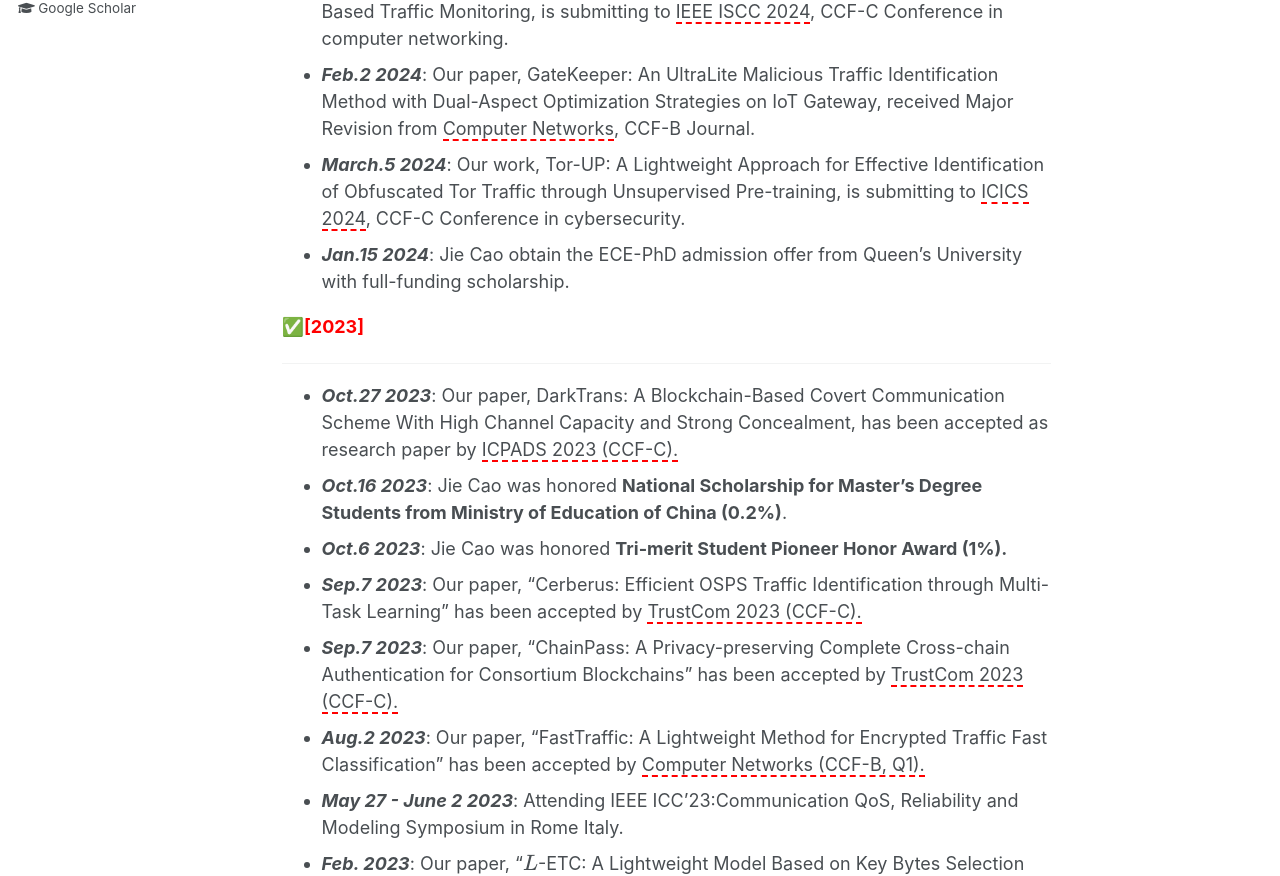
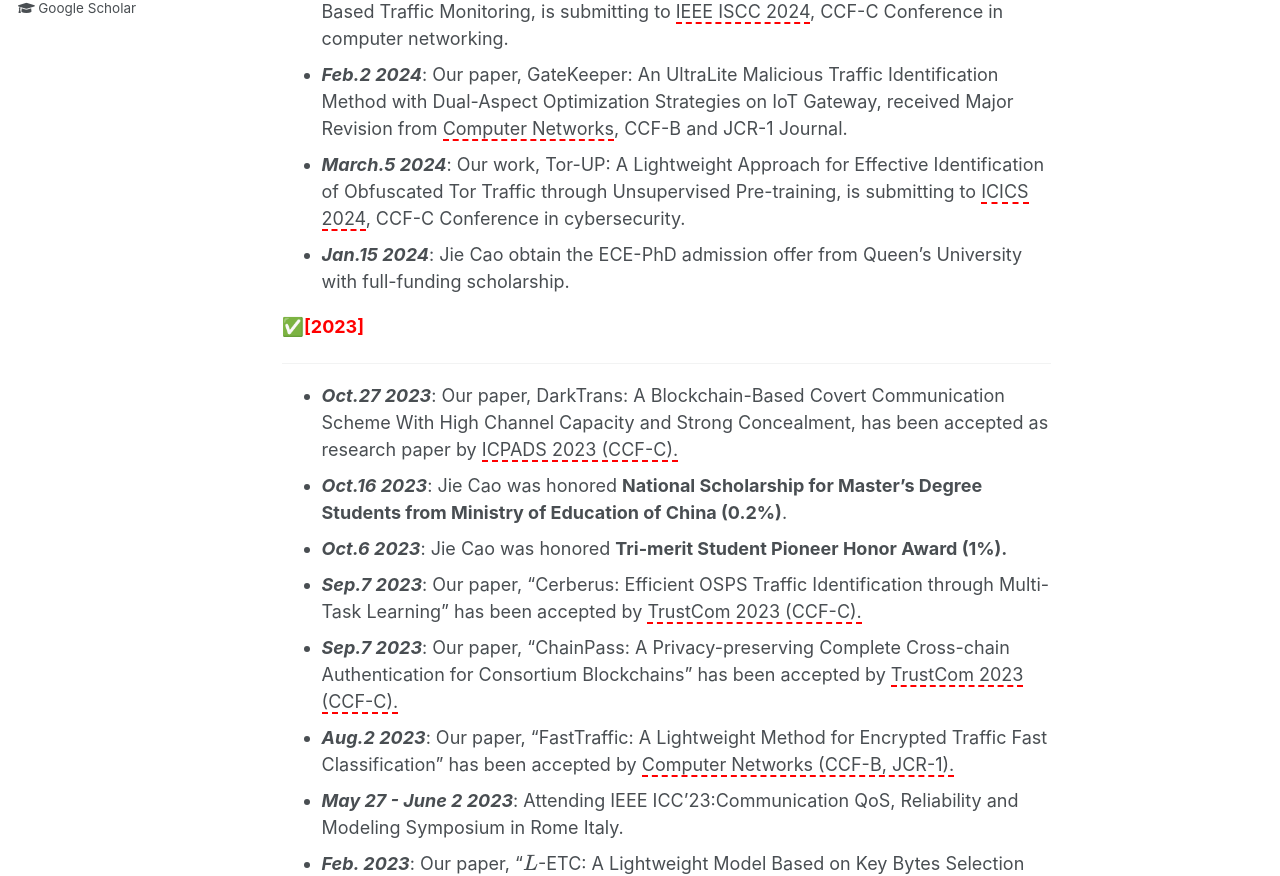
Before and after one commit to JieJayCao/JieJayCao.github.io, a Jekyll site: the page built from _pages/about.md, in a window 1280 px wide and 1400 px high. Shown: the part 492-1368 px from the top of the window. Built offline with Jekyll 4.4.1, drawn with Linux system fonts in a browser that asks for light colours; some web fonts are replaced; formulas are drawn with MathJax 3.

Commit message:
Update about.md

```diff
--- a/_pages/about.md
+++ b/_pages/about.md
@@ -16,7 +16,7 @@ Welcome. Jie Cao will obtain the M.Sc. degree of Cyberspace Security in the [Sch
 _________________
 
 - ***March.6 2024***: Our work, Flipping Subtle Vulnerable Input Bytes for Defending DNN-Based Traffic Monitoring, is submitting to <span style="border-bottom: 2px dashed red;">IEEE ISCC 2024</span>, CCF-C Conference in computer networking.
-- ***Feb.2 2024***: Our paper, GateKeeper: An UltraLite Malicious Traffic Identification Method with Dual-Aspect Optimization Strategies on IoT Gateway, received Major Revision from <span style="border-bottom: 2px dashed red;">Computer Networks</span>, CCF-B Journal.
+- ***Feb.2 2024***: Our paper, GateKeeper: An UltraLite Malicious Traffic Identification Method with Dual-Aspect Optimization Strategies on IoT Gateway, received Major Revision from <span style="border-bottom: 2px dashed red;">Computer Networks</span>, CCF-B and JCR-1 Journal.
 - ***March.5 2024***: Our work, Tor-UP: A Lightweight Approach for Effective Identification of Obfuscated Tor Traffic through Unsupervised Pre-training, is submitting to <span style="border-bottom: 2px dashed red;">ICICS 2024</span>, CCF-C Conference in cybersecurity.
 - ***Jan.15 2024***: Jie Cao obtain the ECE-PhD admission offer from Queen's University with full-funding scholarship.
 
@@ -30,6 +30,6 @@ _________________
 - ***Oct.6 2023***: Jie Cao was honored **Tri-merit Student Pioneer Honor Award (1%).**
 - ***Sep.7 2023***: Our paper, "Cerberus: Efficient OSPS Traffic Identification through Multi-Task Learning" has been accepted by <span style="border-bottom: 2px dashed red;">TrustCom 2023 (CCF-C).</span>
 - ***Sep.7 2023***: Our paper, "ChainPass: A Privacy-preserving Complete Cross-chain Authentication for Consortium Blockchains" has been accepted by <span style="border-bottom: 2px dashed red;">TrustCom 2023 (CCF-C).</span>
-- ***Aug.2 2023***: Our paper, "FastTraffic: A Lightweight Method for Encrypted Traffic Fast Classification" has been accepted by <span style="border-bottom: 2px dashed red;">Computer Networks (CCF-B, Q1).</span>
+- ***Aug.2 2023***: Our paper, "FastTraffic: A Lightweight Method for Encrypted Traffic Fast Classification" has been accepted by <span style="border-bottom: 2px dashed red;">Computer Networks (CCF-B, JCR-1).</span>
 - ***May 27 - June 2 2023***: Attending IEEE ICC'23:Communication QoS, Reliability and Modeling Symposium in Rome Italy.
 - ***Feb. 2023***: Our paper, “$L$-ETC: A Lightweight Model Based on Key Bytes Selection for Encrypted Traffic Classification” has been accepted by <span style="border-bottom: 2px dashed red;">IEEE ICC 2023 (CCF-C).</span>
```
